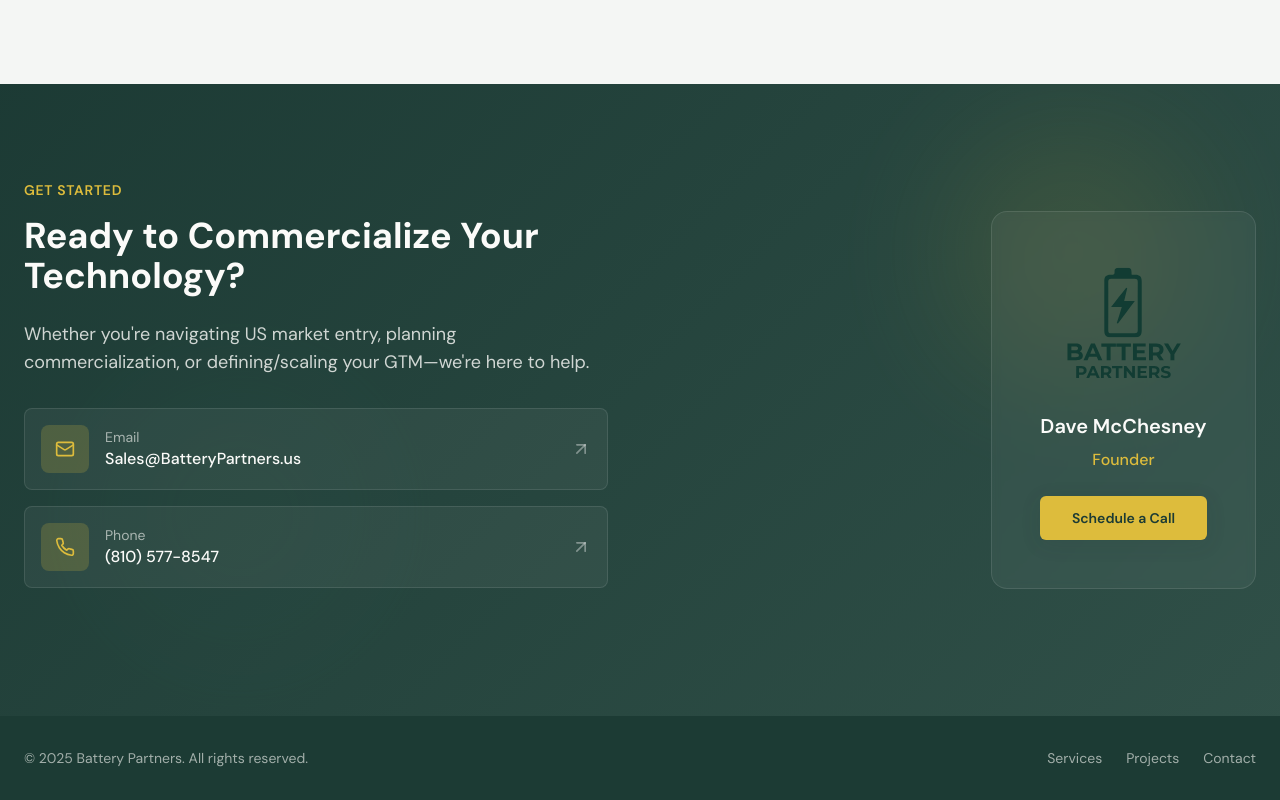
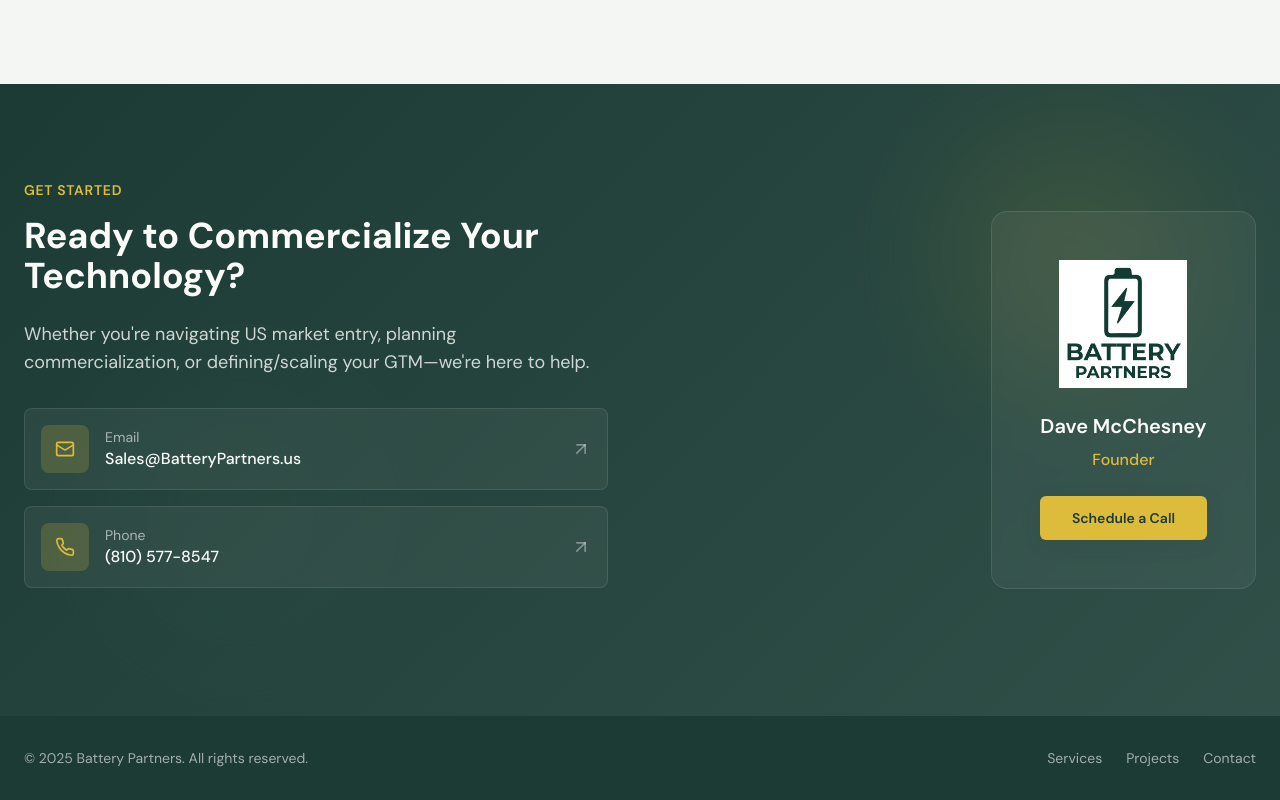
Before and after one commit to davebpus/battery-partners, a React (Vite) app: page / in a window 1280 px wide. Shown: the part 2670-3470 px from the top of the page. Built offline with nearby package versions, Linux system fonts and the light colour scheme; the HTML template or start-up script is replaced by a standard one.

Commit message:
Visual edit in Lovable
Edited UI in Lovable

```diff
--- a/src/components/Contact.tsx
+++ b/src/components/Contact.tsx
@@ -48,7 +48,7 @@ const Contact = () => {
 
           <div className="flex flex-col items-center lg:items-end">
             <div className="bg-bp-cream/5 backdrop-blur-sm border border-bp-cream/10 rounded-2xl p-8 md:p-12 text-center max-w-md">
-              <img src={logoStacked} alt="Battery Partners" className="h-32 mx-auto mb-6" />
+              <img alt="Battery Partners" className="h-32 mx-auto mb-6" src="/lovable-uploads/d54fff92-d8ea-4024-9a1e-fc8e675bac61.png" />
               <h3 className="text-xl font-semibold text-bp-cream mb-2">
                 Dave McChesney
               </h3>
```
Also changed, not shown: public/lovable-uploads/d54fff92-d8ea-4024-9a1e-fc8e675bac61.png (added).
